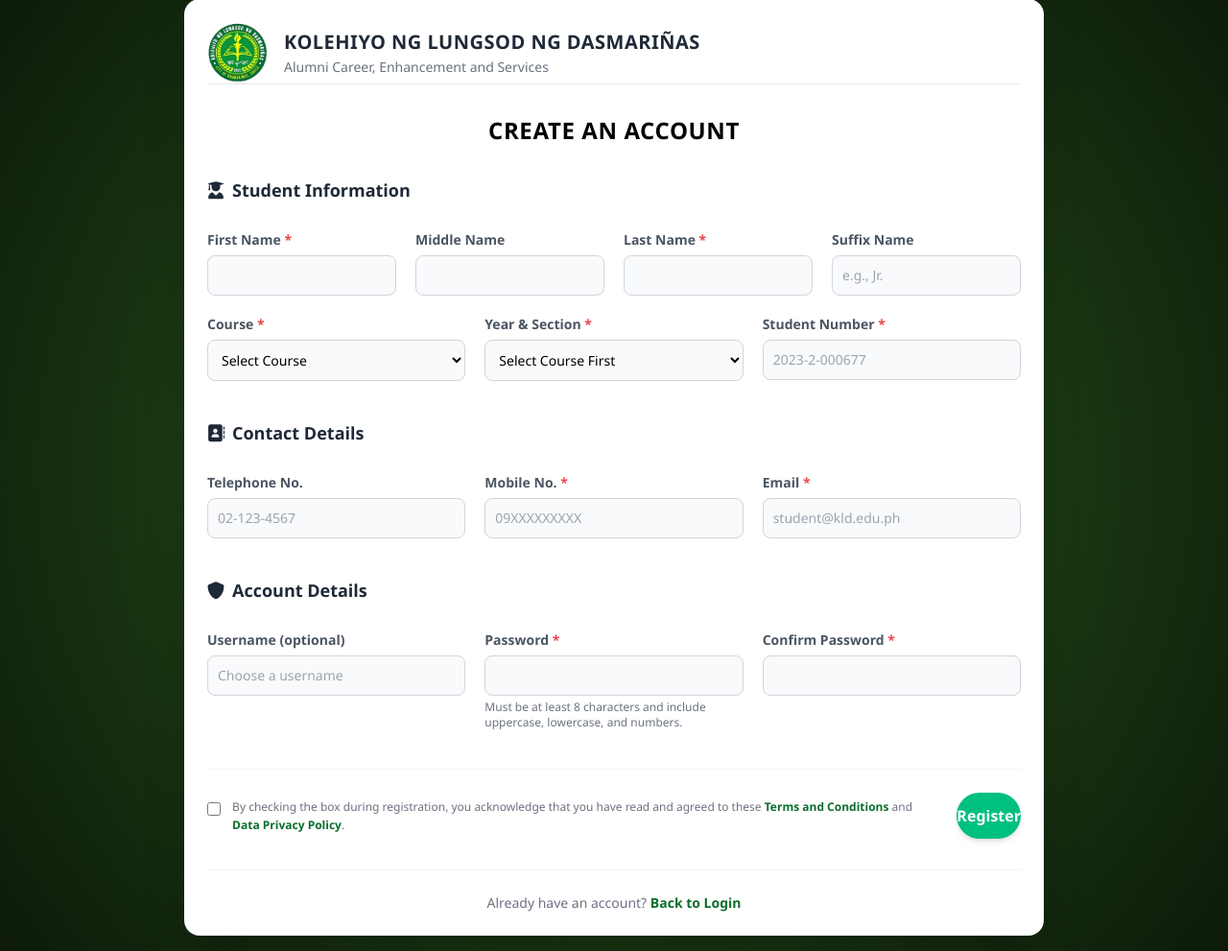
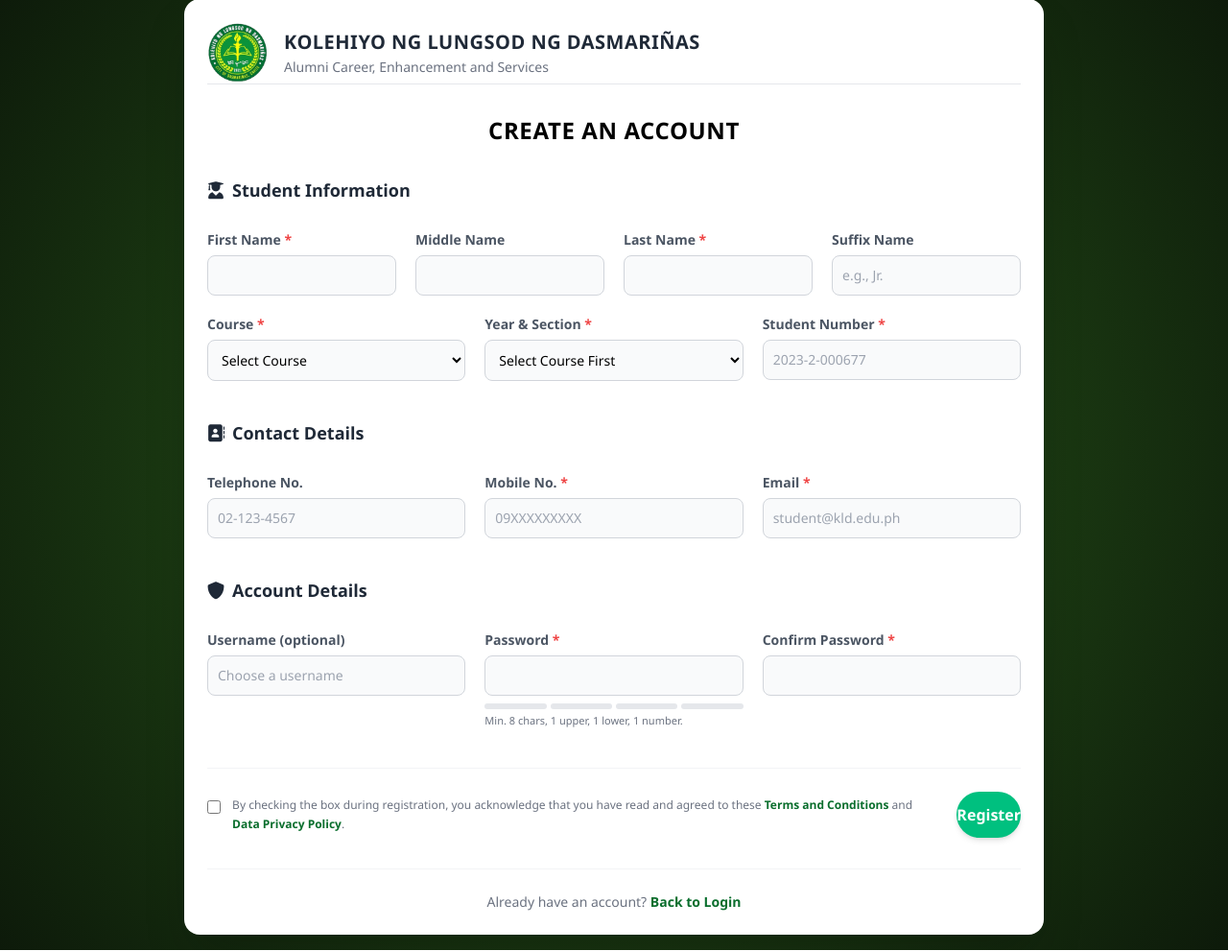
Before and after one commit to Bicomong-ElijahRei/ACES, a PHP site: page /cair-system/register.php in a window 1280 px wide. Shown: the part 17-1008 px from the top of the page at 96% size. Run offline with PHP 8.4, Linux system fonts and the light colour scheme; data comes from the database, SQL or seed files in the repository.

Commit message:
feat: added visual password strength meter and disabled submit until strong

```diff
--- a/register.php
+++ b/register.php
@@ -289,12 +289,21 @@ if ($_SERVER['REQUEST_METHOD'] === 'POST') {
                     </div>
                     <div class="flex flex-col">
                         <label class="text-sm font-semibold text-gray-600 mb-1.5">Password <span class="text-red-500">*</span></label>
-                        <input type="password" name="password" id="password_input" required minlength="8" pattern="(?=.*\d)(?=.*[a-z])(?=.*[A-Z]).{8,}" title="Must contain at least one number, one uppercase and lowercase letter, and be at least 8 characters long." class="border border-gray-300 p-2.5 rounded-lg text-sm transition-all bg-gray-50 focus:bg-white">
-                        <p class="text-xs text-gray-500 mt-1">Must be at least 8 characters and include uppercase, lowercase, and numbers.</p>
+                        <!-- I removed the 'pattern' attribute so the browser doesn't use its ugly default popup -->
+                        <input type="password" name="password" id="password_input" required minlength="8" class="border border-gray-300 p-2.5 rounded-lg text-sm transition-all bg-gray-50 focus:bg-white">
+
+                        <!-- THE PASSWORD STRENGTH METER BARS -->
+                        <div class="mt-2 flex gap-1 h-1.5">
+                            <div class="flex-1 rounded-full bg-gray-200 transition-colors" id="strength-1"></div>
+                            <div class="flex-1 rounded-full bg-gray-200 transition-colors" id="strength-2"></div>
+                            <div class="flex-1 rounded-full bg-gray-200 transition-colors" id="strength-3"></div>
+                            <div class="flex-1 rounded-full bg-gray-200 transition-colors" id="strength-4"></div>
+                        </div>
+                        <p class="text-[11px] text-gray-500 mt-1" id="strength-text">Min. 8 chars, 1 upper, 1 lower, 1 number.</p>
                     </div>
                     <div class="flex flex-col">
                         <label class="text-sm font-semibold text-gray-600 mb-1.5">Confirm Password <span class="text-red-500">*</span></label>
-                        <input type="password" name="confirm_password" id="confirm_password_input" required minlength="8" pattern="(?=.*\d)(?=.*[a-z])(?=.*[A-Z]).{8,}" title="Must contain at least one number, one uppercase and lowercase letter, and be at least 8 characters long." class="border border-gray-300 p-2.5 rounded-lg text-sm transition-all bg-gray-50 focus:bg-white">
+                        <input type="password" name="confirm_password" id="confirm_password_input" required minlength="8" class="border border-gray-300 p-2.5 rounded-lg text-sm transition-all bg-gray-50 focus:bg-white">
                     </div>
                 </div>
             </div>
@@ -350,6 +359,76 @@ if ($_SERVER['REQUEST_METHOD'] === 'POST') {
                 }
             }
         });
+                // --- NEW: PASSWORD STRENGTH METER LOGIC ---
+        const passwordInput = document.getElementById('password_input');
+        const submitBtn = document.querySelector('button[type="submit"]');
+        const strengthBars = [
+            document.getElementById('strength-1'),
+            document.getElementById('strength-2'),
+            document.getElementById('strength-3'),
+            document.getElementById('strength-4')
+        ];
+        const strengthText = document.getElementById('strength-text');
+
+        // Initially disable the submit button until password is strong enough
+        if (submitBtn) {
+            submitBtn.disabled = true;
+            submitBtn.classList.add('opacity-50', 'cursor-not-allowed');
+        }
+
+        passwordInput.addEventListener('input', function() {
+            const val = this.value;
+            let score = 0;
+
+            // 4 Criteria for a "Strong" password
+            if (val.length >= 8) score++;
+            if (/[A-Z]/.test(val)) score++;
+            if (/[a-z]/.test(val)) score++;
+            if (/[0-9]/.test(val)) score++;
+
+            // Reset bars
+            strengthBars.forEach(bar => bar.className = 'flex-1 rounded-full bg-gray-200 transition-colors');
+
+            let colorClass = '';
+            let text = '';
+            let canSubmit = false;
+
+            if (val.length === 0) {
+                text = 'Min. 8 chars, 1 upper, 1 lower, 1 number.';
+                strengthText.className = 'text-[11px] text-gray-500 mt-1';
+            } else if (score <= 1) {
+                colorClass = 'bg-red-500';
+                text = 'Weak - Too short or missing criteria';
+                strengthText.className = 'text-[11px] text-red-500 mt-1 font-bold';
+            } else if (score === 2 || score === 3) {
+                colorClass = 'bg-amber-500';
+                text = 'Normal - Keep going!';
+                strengthText.className = 'text-[11px] text-amber-500 mt-1 font-bold';
+            } else if (score === 4) {
+                colorClass = 'bg-green-500';
+                text = 'Strong - Good to go!';
+                strengthText.className = 'text-[11px] text-green-600 mt-1 font-bold';
+                canSubmit = true; // All criteria met
+            }
+
+            // Fill the bars based on the score
+            for (let i = 0; i < score; i++) {
+                strengthBars[i].classList.remove('bg-gray-200');
+                strengthBars[i].classList.add(colorClass);
+            }
+
+            strengthText.textContent = text;
+
+            // Enable or disable the Register button
+            if (submitBtn) {
+                submitBtn.disabled = !canSubmit;
+                if (!canSubmit) {
+                    submitBtn.classList.add('opacity-50', 'cursor-not-allowed');
+                } else {
+                    submitBtn.classList.remove('opacity-50', 'cursor-not-allowed');
+                }
+            }
+        });
 
         // Dynamic Course -> Section Dropdowns
         const coursesData = <?= json_encode($courses_list) ?>;
```
